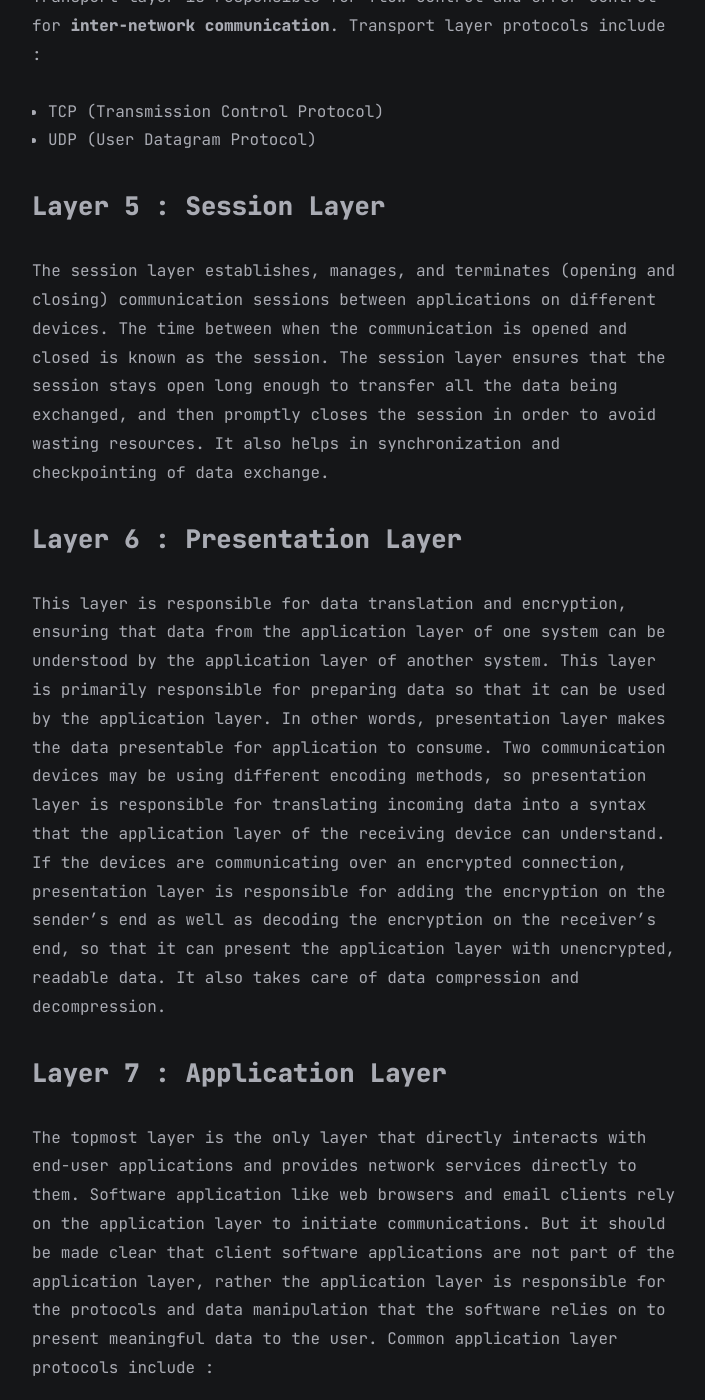
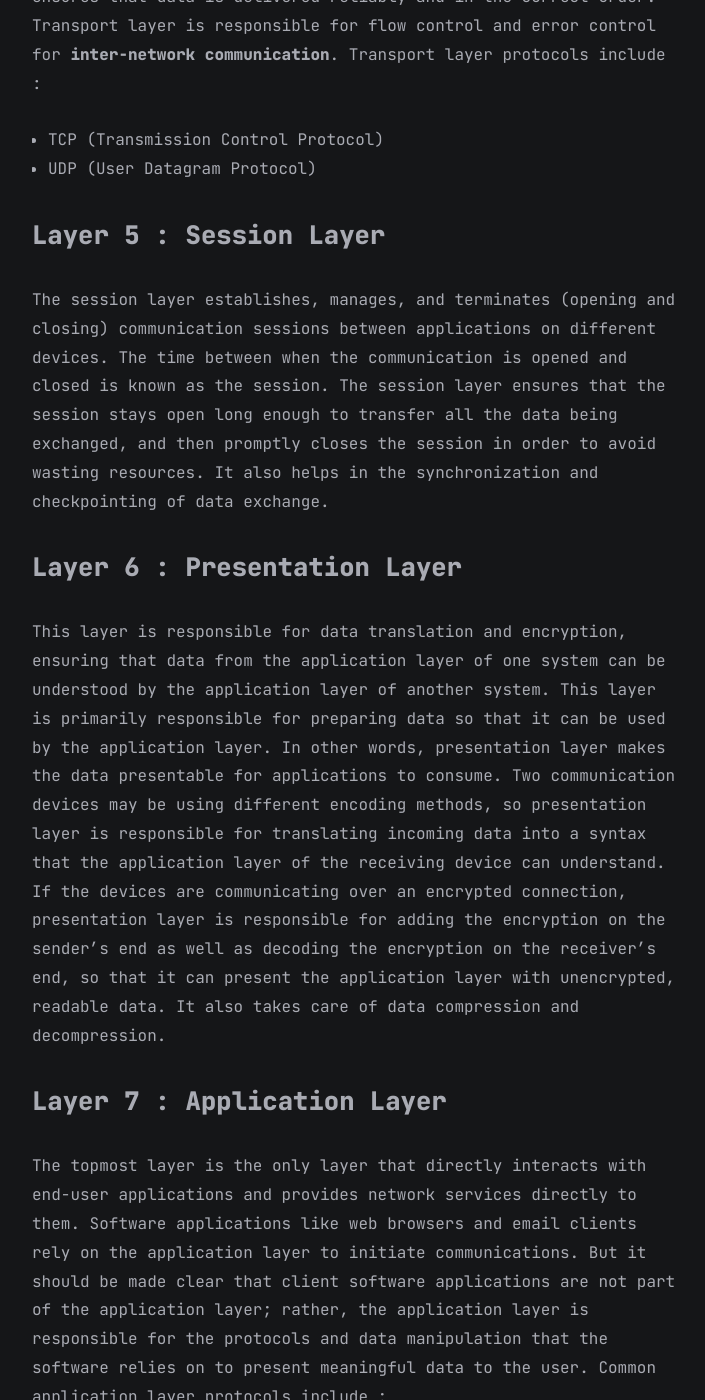
Before and after one commit to faridarif/faridarif.github.io, a Jekyll site: the page built from all_collections/_posts/2023-04-27-OSI-model.md, in a window 1280 px wide and 1400 px high, scrolled down 2046 px. Shown: the whole window, without its empty margins (283-988 px from the left). Built offline with Jekyll 4.4.1, drawn with Linux system fonts in a browser that asks for light colours; some of the changed text lies outside the part shown.

Commit message:
Update 2023-04-27-OSI-model.md

```diff
--- a/all_collections/_posts/2023-04-27-OSI-model.md
+++ b/all_collections/_posts/2023-04-27-OSI-model.md
@@ -35,15 +35,15 @@ This layer handles end-to-end communication between devices. It ensures that dat
 
 ### Layer 5 : Session Layer
 
-The session layer establishes, manages, and terminates (opening and closing) communication sessions between applications on different devices. The time between when the communication is opened and closed is known as the session. The session layer ensures that the session stays open long enough to transfer all the data being exchanged, and then promptly closes the session in order to avoid wasting  resources. It also helps in synchronization and checkpointing of data exchange.
+The session layer establishes, manages, and terminates (opening and closing) communication sessions between applications on different devices. The time between when the communication is opened and closed is known as the session. The session layer ensures that the session stays open long enough to transfer all the data being exchanged, and then promptly closes the session in order to avoid wasting  resources. It also helps in the synchronization and checkpointing of data exchange.
 
 ### Layer 6 : Presentation Layer
 
-This layer is responsible for data translation and encryption, ensuring that data from the application layer of one system can be understood by the application layer of another system. This layer is primarily responsible for preparing data so that it can be used by the application layer. In other words, presentation layer makes the data presentable for application to consume. Two communication devices may be using different encoding methods, so presentation layer is responsible for translating incoming data into a syntax that the application layer of the receiving device can understand. If the devices are communicating over an encrypted connection, presentation layer is responsible for adding the encryption on the sender's end as well as decoding the encryption on the receiver's end, so that it can present the application layer with unencrypted, readable data. It also takes care of data compression and decompression.
+This layer is responsible for data translation and encryption, ensuring that data from the application layer of one system can be understood by the application layer of another system. This layer is primarily responsible for preparing data so that it can be used by the application layer. In other words, presentation layer makes the data presentable for applications to consume. Two communication devices may be using different encoding methods, so presentation layer is responsible for translating incoming data into a syntax that the application layer of the receiving device can understand. If the devices are communicating over an encrypted connection, presentation layer is responsible for adding the encryption on the sender's end as well as decoding the encryption on the receiver's end, so that it can present the application layer with unencrypted, readable data. It also takes care of data compression and decompression.
 
 ### Layer 7 : Application Layer
 
-The topmost layer is the only layer that directly interacts with end-user applications and provides network services directly to them. Software application like web browsers and email clients rely on the application layer to initiate communications. But it should be made clear that client software applications are not part of the application layer, rather the application layer is responsible for the protocols and data manipulation that the software relies on to present meaningful data to the user. Common application layer protocols include :
+The topmost layer is the only layer that directly interacts with end-user applications and provides network services directly to them. Software applications like web browsers and email clients rely on the application layer to initiate communications. But it should be made clear that client software applications are not part of the application layer; rather, the application layer is responsible for the protocols and data manipulation that the software relies on to present meaningful data to the user. Common application layer protocols include :
 - HTTP (Hypertext Transfer Protocol)
 - FTP (File Transfer Protocol)
 - SMTP (Simple Mail Transfer Protocol)
```
Also changed, not shown: other parts of all_collections/_posts/2023-04-27-OSI-model.md (+3 -3 lines).
